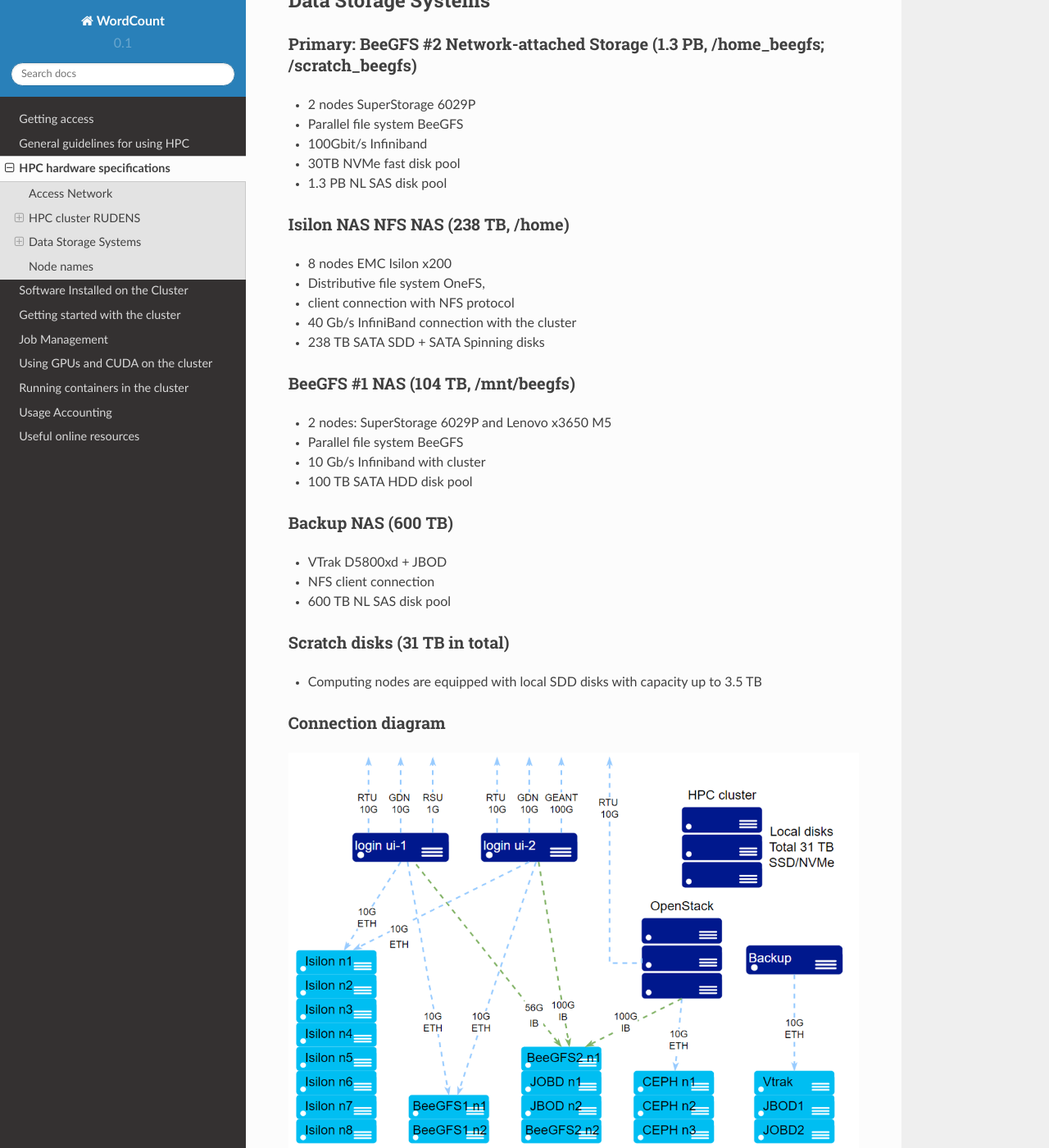
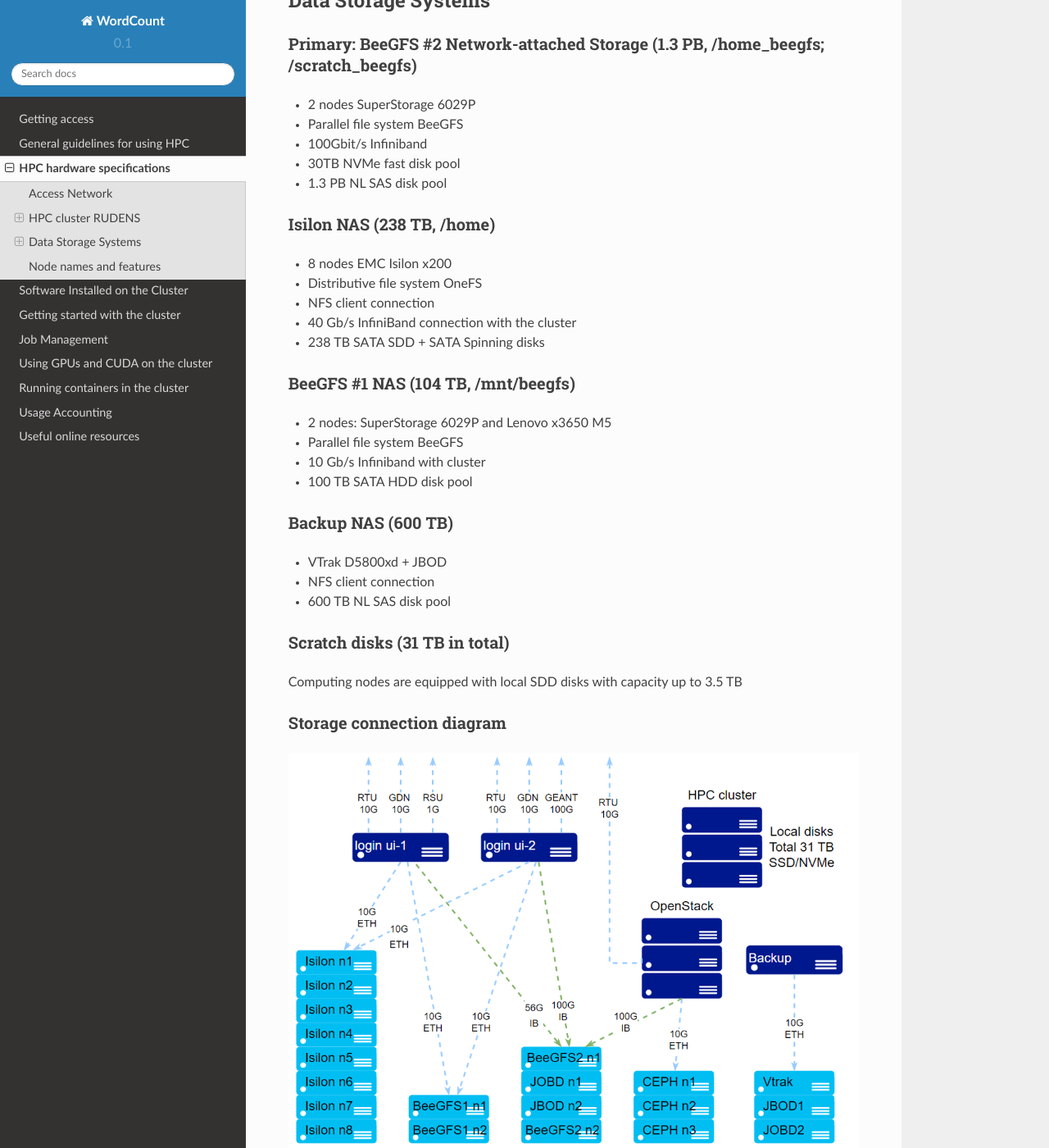
Before and after one commit to cikol/hpc-guide, a Sphinx documentation site: the page built from doc/03_hardware.md, in a window 1280 px wide and 1400 px high, scrolled down 2685 px. Shown: the whole window at 82% size. Built offline with Sphinx 7.4.7 and the Read the Docs theme 2.0.0, drawn with Linux system fonts in a browser that asks for light colours; pages that are not in the unit, such as notebooks, are missing from menus; some of the changed text lies outside the part shown.

Commit message:
Update 03_hardware.md

```diff
--- a/doc/03_hardware.md
+++ b/doc/03_hardware.md
@@ -55,10 +55,10 @@ General System parameters:
 -	30TB NVMe fast disk pool
 -	1.3 PB NL SAS disk pool
 
-### Isilon NAS NFS NAS (238 TB, /home)
+### Isilon NAS (238 TB, /home)
 - 8 nodes EMC Isilon x200
--	Distributive file system OneFS,
--	client connection with NFS protocol
+-	Distributive file system OneFS
+-	NFS client connection
 -	40 Gb/s InfiniBand connection with the cluster
 -	238 TB SATA SDD + SATA Spinning disks
 
@@ -74,15 +74,15 @@ General System parameters:
 - 600 TB NL SAS disk pool
 
 ### Scratch disks (31 TB in total)
--	Computing nodes are equipped with local SDD disks with capacity up to 3.5 TB
+Computing nodes are equipped with local SDD disks with capacity up to 3.5 TB
 
-### Connection diagram
+### Storage connection diagram
 
 ![hpc_storage](./images/storage.png)
 
 ---
 
-## Node names
+## Node names and features
 | Name | Type | RAM  | CPU |	CPU cores |	GPUs | 	Local disk | qsub features |
 | ---- | ---- | ---- | --- | --------- | ---- | ----------- | ------------- |
 | rudens | cluseter head | 32 GB | E5-2620 v3 |  |  |  |
```
Also changed, not shown: other parts of doc/03_hardware.md (+1 -1 lines).
